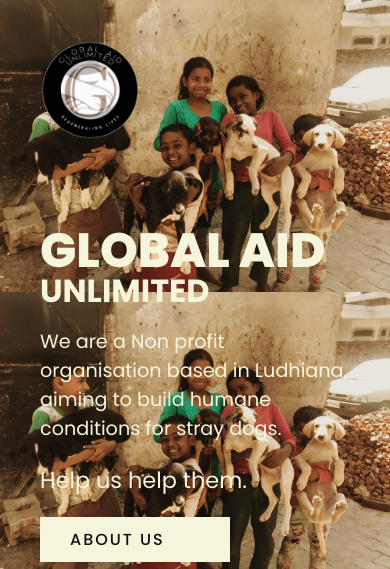
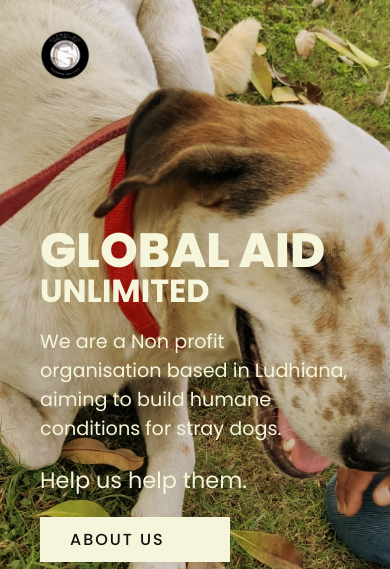
Before and after one commit to saatviksoni/global-aid-unlimited, a plain HTML site: page index.html in a window 390 px wide. Shown: the top 569 px of the page. Drawn offline with Linux system fonts and the light colour scheme.

Commit message:
added mobile bg for landing

```diff
--- a/style.css
+++ b/style.css
@@ -184,4 +184,19 @@
   {
     font-size: 2em;
   }
+  /* code for mobile bg */
+  .showcase {
+    background-image: url(./images-and-videos/mobile-bg.jpeg);
+    background-size: 100vh;
+    background-position: center;
+
+
+  }
+  .logo {
+    position: fixed;
+    top: 30px;
+  }
+  .logo img {
+    height: 50px;
+  }
 }
```
Also changed, not shown: images-and-videos/mobile-bg.jpeg (added).
